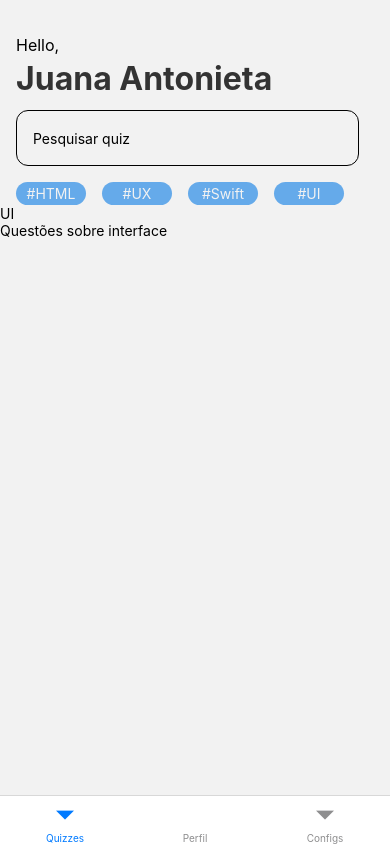
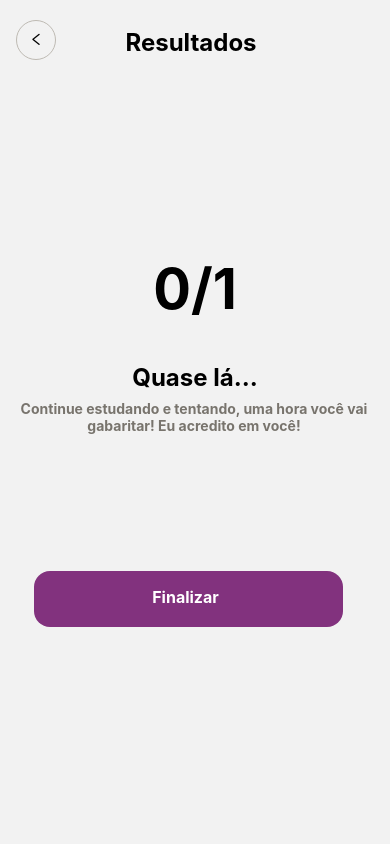
Before and after one commit to stephankruggg/Quizzes-App-Pixel, a React Native app: screen /Erro in a window 390 px wide. Built offline with nearby package versions, Linux system fonts and the light colour scheme.

Commit message:
Fix Result pages

```diff
--- a/App.js
+++ b/App.js
@@ -7,6 +7,8 @@ import { createBottomTabNavigator } from '@react-navigation/bottom-tabs';
 import Quizzes from './src/pages/Quizzes';
 import HTMLQuiz from './src/pages/HTMLQuiz';
 import HTMLContent from './src/pages/HTMLContent'
+import Acerto from './src/pages/Acerto'
+import Erro from './src/pages/Erro'
 import Perfil from './src/pages/Perfil';
 import About from './src/pages/About'
 import Configs from './src/pages/Configs';
@@ -45,6 +47,8 @@ export default function App() {
         <Stack.Screen name="HTMLQuiz" component={HTMLQuiz} options={{headerShown: false}} />
         <Stack.Screen name="HTMLContent" component={HTMLContent} options={{headerShown: false}}/>
         <Stack.Screen name="About" component={About} options={{headerShown: false}} />
+        <Stack.Screen name="Acerto" component={Acerto} options={{headerShown: false}} />
+        <Stack.Screen name="Erro" component={Erro} options={{headerShown: false}} />
       </Stack.Navigator>
      </NavigationContainer>
   );
--- a/src/pages/Acerto/index.js
+++ b/src/pages/Acerto/index.js
@@ -1,16 +1,23 @@
 import React from 'react';
-import { Text, View, TouchableOpacity } from 'react-native';
+import { Text, View, SafeAreaView, TouchableOpacity } from 'react-native';
+import { AntDesign } from '@expo/vector-icons';
 
 import styles from './style'
-export default function Quizzes() {
+export default function Acerto({navigation}) {
   return (
-    <View>
+    <SafeAreaView>
+      <View style={styles.Visualization}>
+        <TouchableOpacity onPress={() => navigation.navigate('HTMLQuiz')} style={styles.Back}>
+          <AntDesign name="left" size={15} color="black" />
+        </TouchableOpacity>
         <Text style={styles.Title}>Resultados</Text>
+      </View>
         <Text style={styles.Result}>1/1</Text>
         <Text style={styles.SecondTitle}>Você é um mestre!</Text>
         <Text style={styles.Texticle}>Você concluiu o quiz com sucesso e acertou todas as perguntas. Você é realmente muito bom!</Text>
-        <TouchableOpacity style={styles.Finish}>Finalizar</TouchableOpacity>
-    </View>
-
+        <TouchableOpacity style={styles.Finish} onPress={() => navigation.navigate('HTMLQuiz')} >
+          <Text style={styles.TextFinish}>Finalizar</Text>
+        </TouchableOpacity>
+    </SafeAreaView>
   );
 }
--- a/src/pages/Acerto/style.js
+++ b/src/pages/Acerto/style.js
@@ -1,41 +1,57 @@
 import { StyleSheet } from 'react-native'
 
 const styles = StyleSheet.create({
+    Visualization: {
+        flexDirection: 'row'
+    },
+    Back: {
+        borderRadius: 50,
+        height: 40,
+        width: 40,
+        marginLeft: 16,
+        marginTop: 20,
+        borderColor: '#BEBAB3',
+        borderWidth: 1,
+        alignContent: 'center',
+        alignItems: 'center',
+        paddingTop: 11
+    },
     Title: {
-        marginTop: 48,
-        flex: 1,
-        fontFamily: 'rubik',
-        fontWeight: 500,
+        marginTop: 24,
+        width: 270,
+        textAlign: 'center',
+        fontWeight: 'bold',
         style: 'normal',
         fontSize: 24,
         alignContent: 'center'
     },
     Result: {
-        marginTop: 236,
-        flex: 1,
-        fontFamily: 'rubik',
-        fontWeight: 700,
+        marginTop: "50%",
+        fontWeight: 'bold',
+        textAlign: 'center',
         fontSize: 56,
         alignContent: 'center'
     },
     SecondTitle: {
         marginTop: 40,
-        flex: 1,
-        fontFamily: 'rubik',
-        fontWeight: 500,
+        fontWeight: 'bold',
+        textAlign: 'center',
         fontSize: 24,
         alignContent: 'center'
     },
     Texticle: {
         marginTop: 8,
-        flex: 1,
-        fontFamily: 'rubik',
-        fontWeight: 400,
+        marginLeft: 16,
+        marginRight: 18,
+        fontWeight: 'bold',
+        textAlign: 'center',
         fontSize: 14,
-        alignContent: 'center'
+        alignContent: 'center',
+        color: '#78746D'
     },
     Finish: {
-        marginTop: 218,
+        marginBottom: 40,
+        marginTop: '35%',
         textAlign: 'center',
         backgroundColor: '#82327E',
         borderRadius: 16,
@@ -46,6 +62,15 @@ const styles = StyleSheet.create({
         marginRight: 32,
         width: 309,
         height: 56
+    },
+    TextFinish: {
+        marginTop: 16,
+        marginLeft: 32,
+        textAlign: 'center',
+        width: 175,
+        color: 'white',
+        fontWeight: 'bold',
+        fontSize: 16
     }
 });
 
--- a/src/pages/Erro/index.js
+++ b/src/pages/Erro/index.js
@@ -1,16 +1,23 @@
 import React from 'react';
-import { Text, View, TouchableOpacity } from 'react-native';
+import { SafeAreaView, Text, View, TouchableOpacity } from 'react-native';
+import { AntDesign } from '@expo/vector-icons';
 
 import styles from './style'
-export default function Quizzes() {
+export default function Quizzes({navigation}) {
   return (
-    <View>
+    <SafeAreaView>
+      <View style={styles.Visualization}>
+        <TouchableOpacity onPress={() => navigation.navigate('HTMLQuiz')} style={styles.Back}>
+          <AntDesign name="left" size={15} color="black" />
+        </TouchableOpacity>
         <Text style={styles.Title}>Resultados</Text>
+      </View>
         <Text style={styles.Result}>0/1</Text>
         <Text style={styles.SecondTitle}>Quase lá...</Text>
         <Text style={styles.Texticle}>Continue estudando e tentando, uma hora você vai gabaritar! Eu acredito em você!</Text>
-        <TouchableOpacity style={styles.Finish}>Finalizar</TouchableOpacity>
-    </View>
-
+        <TouchableOpacity style={styles.Finish} onPress={() => navigation.navigate('HTMLQuiz')} >
+          <Text style={styles.TextFinish}>Finalizar</Text>
+        </TouchableOpacity>
+    </SafeAreaView>
   );
 }
--- a/src/pages/Erro/style.js
+++ b/src/pages/Erro/style.js
@@ -1,41 +1,57 @@
 import { StyleSheet } from 'react-native'
 
 const styles = StyleSheet.create({
+    Visualization: {
+        flexDirection: 'row'
+    },
+    Back: {
+        borderRadius: 50,
+        height: 40,
+        width: 40,
+        marginLeft: 16,
+        marginTop: 20,
+        borderColor: '#BEBAB3',
+        borderWidth: 1,
+        alignContent: 'center',
+        alignItems: 'center',
+        paddingTop: 11
+    },
     Title: {
-        marginTop: 48,
-        flex: 1,
-        fontFamily: 'rubik',
-        fontWeight: 500,
+        marginTop: 24,
+        width: 270,
+        textAlign: 'center',
+        fontWeight: 'bold',
         style: 'normal',
         fontSize: 24,
         alignContent: 'center'
     },
     Result: {
-        marginTop: 236,
-        flex: 1,
-        fontFamily: 'rubik',
-        fontWeight: 700,
+        marginTop: "50%",
+        fontWeight: 'bold',
+        textAlign: 'center',
         fontSize: 56,
         alignContent: 'center'
     },
     SecondTitle: {
         marginTop: 40,
-        flex: 1,
-        fontFamily: 'rubik',
-        fontWeight: 500,
+        fontWeight: 'bold',
+        textAlign: 'center',
         fontSize: 24,
         alignContent: 'center'
     },
     Texticle: {
         marginTop: 8,
-        flex: 1,
-        fontFamily: 'rubik',
-        fontWeight: 400,
+        marginLeft: 16,
+        marginRight: 18,
+        fontWeight: 'bold',
+        textAlign: 'center',
         fontSize: 14,
-        alignContent: 'center'
+        alignContent: 'center',
+        color: '#78746D'
     },
     Finish: {
-        marginTop: 218,
+        marginBottom: 40,
+        marginTop: '35%',
         textAlign: 'center',
         backgroundColor: '#82327E',
         borderRadius: 16,
@@ -46,6 +62,15 @@ const styles = StyleSheet.create({
         marginRight: 32,
         width: 309,
         height: 56
+    },
+    TextFinish: {
+        marginTop: 16,
+        marginLeft: 32,
+        textAlign: 'center',
+        width: 175,
+        color: 'white',
+        fontWeight: 'bold',
+        fontSize: 16
     }
 });
 
```
